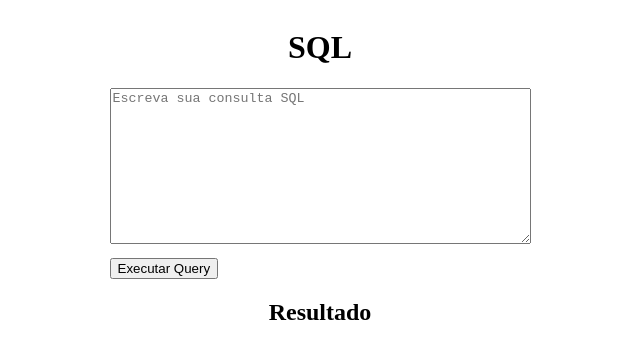
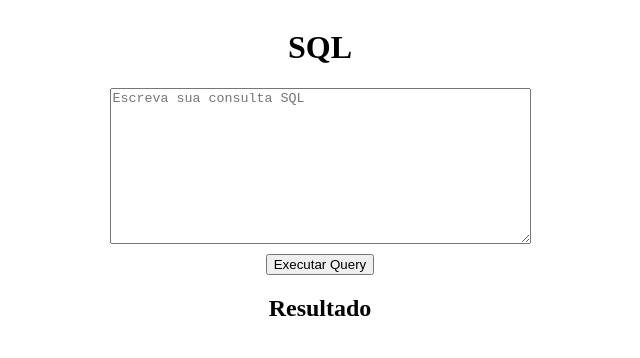
Before and after one commit to EdgarLira25/trabalhos-graduacao, a React (Create React App) app: page /query in a window 1280 px wide. Shown: the top 358 px of the page, without its empty margins (320-960 px from the left). Built offline with nearby package versions, Linux system fonts and the light colour scheme.

Commit message:
feat: adicionando styled-components nas pages

```diff
--- a/src/pages/SqlQuery.tsx
+++ b/src/pages/SqlQuery.tsx
@@ -1,6 +1,7 @@
 import { isAxiosError } from 'axios';
 import React, { useState } from 'react';
 import api from '../api/api';
+import { Button, Container, FormSql, Pre, TextArea, Title } from './style';
 
 const SqlQuery: React.FC = () => {
     const [query, setQuery] = useState<string>('');
@@ -29,29 +30,21 @@ const SqlQuery: React.FC = () => {
     };
 
     return (
-        <div
-            style={{
-                display: 'flex',
-                flexDirection: 'column',
-                alignItems: 'center',
-                justifyContent: 'center',
-            }}
-        >
+        <Container>
             <h1>SQL</h1>
-            <form onSubmit={handleSubmit}>
-                <textarea
+            <FormSql onSubmit={handleSubmit}>
+                <TextArea
                     value={query}
                     onChange={handleInputChange}
                     rows={10}
                     cols={50}
                     placeholder="Escreva sua consulta SQL"
                 />
-                <br />
-                <button type="submit" style={{ marginTop: '10px', display: 'flex', justifyContent: 'center', flexDirection: 'column' }}>Executar Query</button>
-            </form>
-            <h2>Resultado</h2>
-            <pre>{response}</pre>
-        </div>
+                <Button type="submit">Executar Query</Button>
+            </FormSql>
+            <Title>Resultado</Title>
+            <Pre>{response}</Pre>
+        </Container>
     );
 };
 
--- /dev/null
+++ b/src/pages/style.ts
@@ -0,0 +1,25 @@
+import { styled } from "styled-components"
+
+export const Button = styled.button`
+    margin-top: 10px;
+ `
+
+export const Container = styled.div`
+    display: flex;
+    flex-direction: column;
+    align-items: center;
+    justify-content: center;
+`
+
+export const TextArea = styled.textarea``
+
+export const Title = styled.h2``
+
+export const Pre = styled.pre``
+
+export const FormSql = styled.form`
+    display: flex;
+    flex-direction: column;
+    align-items: center;
+    justify-content: center;
+`
```
